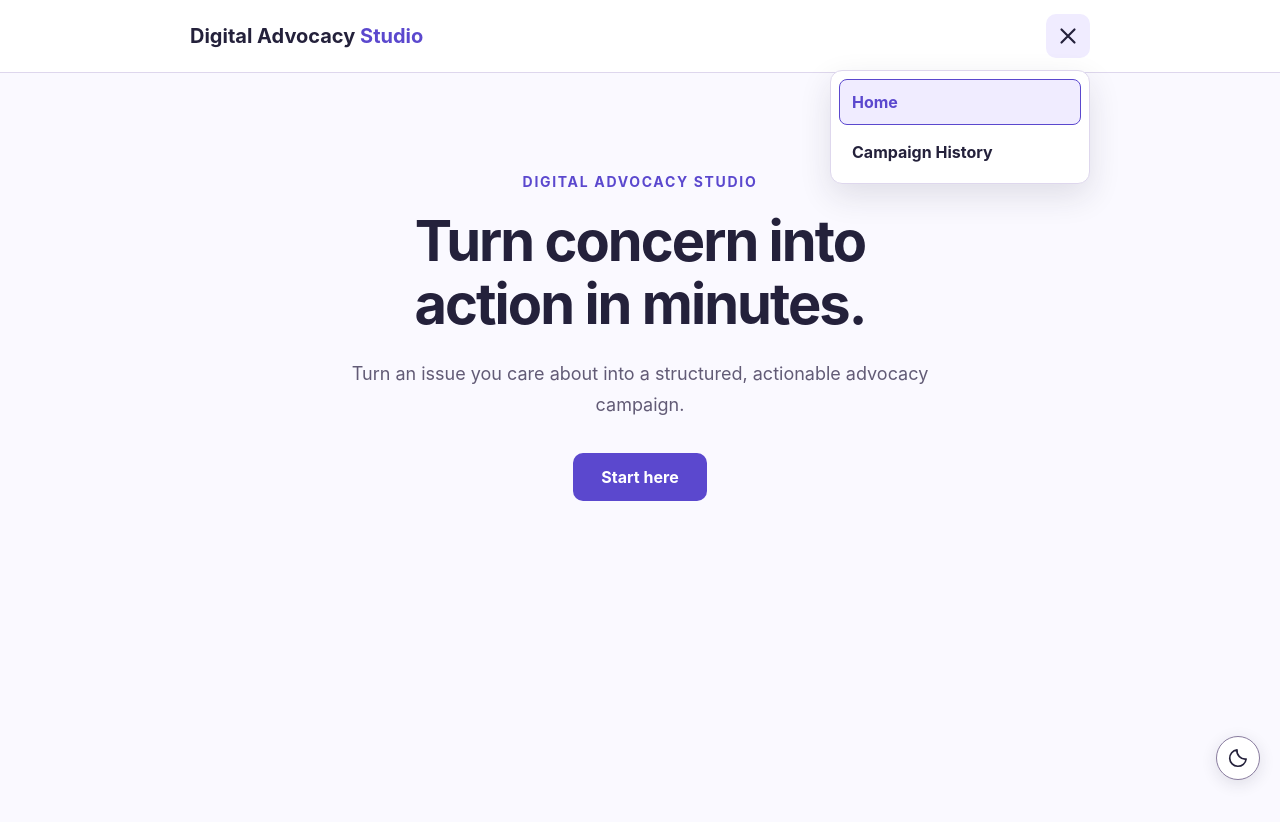
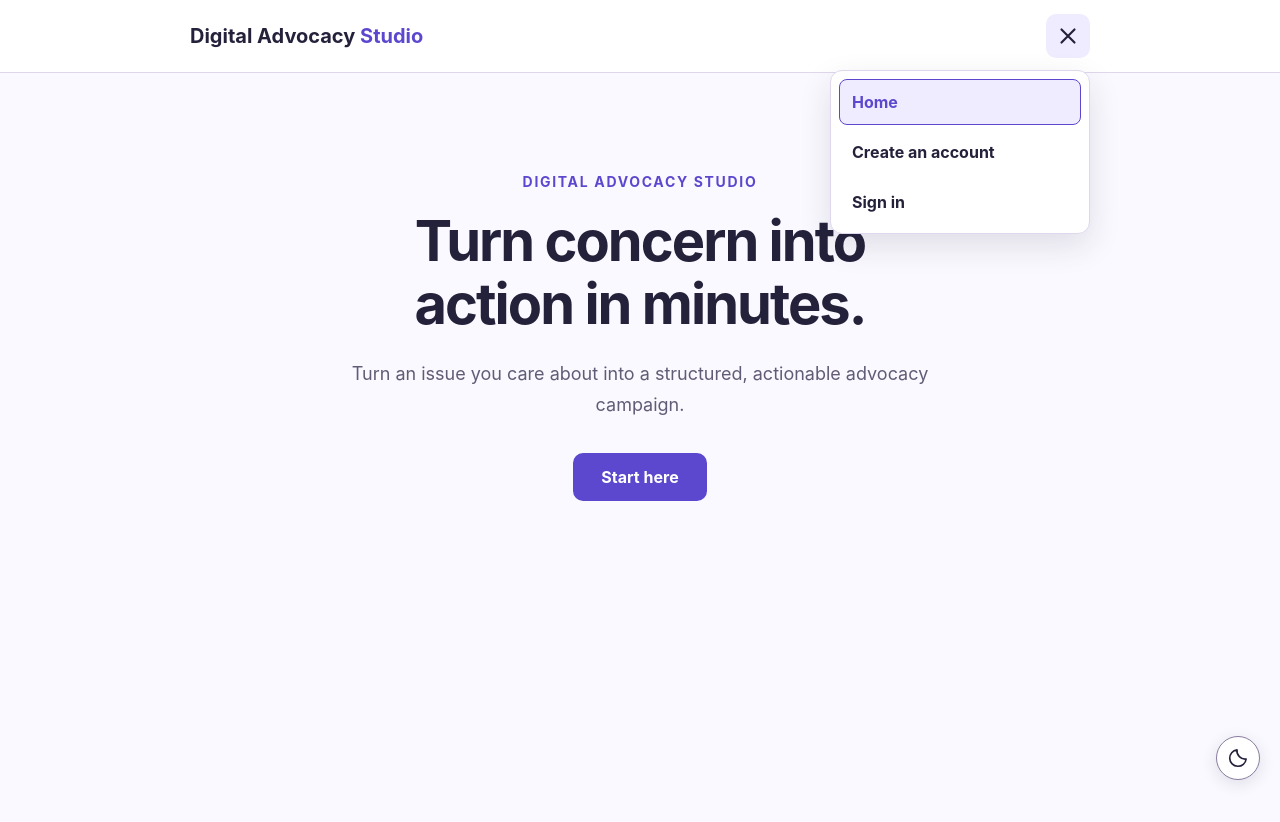
Before and after one commit to SuccessA-alt/digital-advocacy-studio, a React (Vite) app in the folder frontend/: page / in a window 1280 px wide. Both pictures are taken after a click on the button 1068 px from the left and 36 px from the top of the page. Shown: the top 822 px of the page. Built offline with nearby package versions, Linux system fonts and the light colour scheme; no server answers.

Commit message:
Add account actions to the navigation menu

```diff
--- a/frontend/src/components/AppHeader.tsx
+++ b/frontend/src/components/AppHeader.tsx
@@ -1,4 +1,5 @@
 import { useEffect, useRef, useState } from 'react'
+import type { AuthStatus } from '../api'
 import './AppHeader.css'
 
 export type AppView = 'welcome' | 'builder' | 'history' | 'details'
@@ -6,13 +7,21 @@ export type AppView = 'welcome' | 'builder' | 'history' | 'details'
 interface AppHeaderProps {
   view: AppView
   hasCurrentCampaign: boolean
+  account: AuthStatus | null
+  accountBusy: boolean
   onNavigate: (view: AppView) => void
+  onSignIn: () => void
+  onSignOut: () => void
 }
 
 export default function AppHeader({
   view,
   hasCurrentCampaign,
+  account,
+  accountBusy,
   onNavigate,
+  onSignIn,
+  onSignOut,
 }: AppHeaderProps) {
   const [isMenuOpen, setIsMenuOpen] = useState(false)
   const menuRef = useRef<HTMLDivElement>(null)
@@ -20,18 +29,30 @@ export default function AppHeader({
 
   const links: { view: AppView; label: string }[] = [
     { view: 'welcome', label: 'Home' },
-    { view: 'history', label: 'Campaign History' },
   ]
 
+  if (account?.authenticated) {
+    links.push({
+      view: 'history',
+      label: 'My campaign history',
+    })
+  }
+
   if (hasCurrentCampaign) {
-    links.push({ view: 'details', label: 'Current Campaign' })
+    links.push({
+      view: 'details',
+      label: 'Current campaign',
+    })
   }
 
   useEffect(() => {
     if (!isMenuOpen) return
 
     function closeOutsideMenu(event: Event) {
-      if (event.target instanceof Node && !menuRef.current?.contains(event.target)) {
+      if (
+        event.target instanceof Node &&
+        !menuRef.current?.contains(event.target)
+      ) {
         setIsMenuOpen(false)
       }
     }
@@ -55,11 +76,19 @@ export default function AppHeader({
     }
   }, [isMenuOpen])
 
-  function choosePage(nextView: AppView) {
+  function choosePage(next: AppView) {
     setIsMenuOpen(false)
-    onNavigate(nextView)
-    // App moves focus to the content when the page changes.
-    if (nextView === view) menuButtonRef.current?.focus()
+    onNavigate(next)
+
+    if (next === view) {
+      menuButtonRef.current?.focus()
+    }
+  }
+
+  function chooseAccountAction(action: () => void) {
+    setIsMenuOpen(false)
+    menuButtonRef.current?.focus()
+    action()
   }
 
   return (
@@ -85,9 +114,15 @@ export default function AppHeader({
             onClick={() => setIsMenuOpen((open) => !open)}
           >
             <svg
-              width="26" height="26" viewBox="0 0 24 24"
-              fill="none" stroke="currentColor" strokeWidth="2"
-              strokeLinecap="round" aria-hidden="true" focusable="false"
+              width="26"
+              height="26"
+              viewBox="0 0 24 24"
+              fill="none"
+              stroke="currentColor"
+              strokeWidth="2"
+              strokeLinecap="round"
+              aria-hidden="true"
+              focusable="false"
             >
               {isMenuOpen
                 ? <path d="M6 6l12 12M6 18L18 6" />
@@ -101,17 +136,65 @@ export default function AppHeader({
             aria-label="Main navigation"
             hidden={!isMenuOpen}
           >
+            {account?.authenticated && (
+              <p
+                style={{
+                  padding: '4px 12px',
+                  overflowWrap: 'anywhere',
+                }}
+              >
+                Signed in as{' '}
+                {account.email ?? account.name ?? 'your account'}
+              </p>
+            )}
+
             {links.map((link) => (
               <button
                 key={link.view}
                 className="studio-menu-link"
                 type="button"
-                aria-current={view === link.view ? 'page' : undefined}
+                aria-current={
+                  view === link.view ? 'page' : undefined
+                }
+                disabled={
+                  accountBusy && link.view === 'history'
+                }
                 onClick={() => choosePage(link.view)}
               >
                 {link.label}
               </button>
             ))}
+
+            {account?.authenticated ? (
+              <button
+                type="button"
+                className="studio-menu-link"
+                disabled={accountBusy}
+                onClick={() => chooseAccountAction(onSignOut)}
+              >
+                Sign out
+              </button>
+            ) : (
+              <>
+                <button
+                  type="button"
+                  className="studio-menu-link"
+                  disabled={accountBusy}
+                  onClick={() => chooseAccountAction(onSignIn)}
+                >
+                  Create an account
+                </button>
+
+                <button
+                  type="button"
+                  className="studio-menu-link"
+                  disabled={accountBusy}
+                  onClick={() => chooseAccountAction(onSignIn)}
+                >
+                  Sign in
+                </button>
+              </>
+            )}
           </nav>
         </div>
       </div>
```
